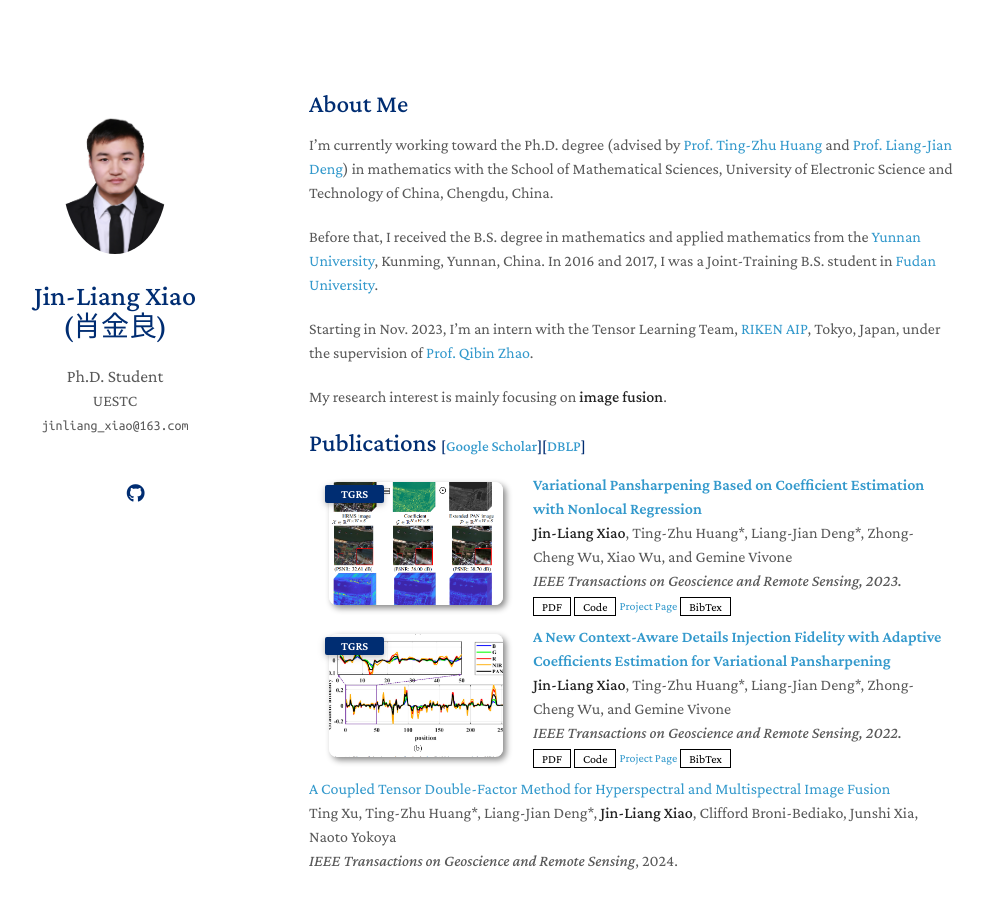
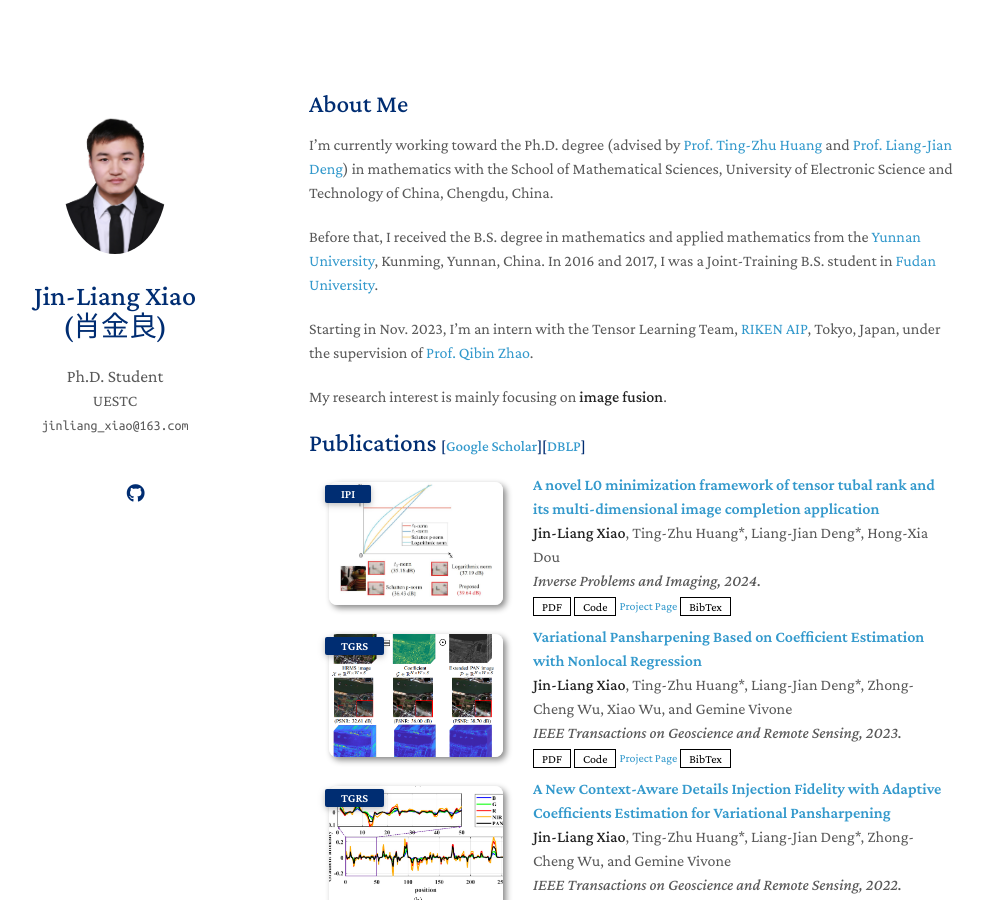
Before and after one commit to Jin-liangXiao/Jin-liangXiao.github.io, a Jekyll site: the page built from index.md, in a window 1280 px wide and 900 px high. Shown: the whole window, without its empty margins (161-1144 px from the left). Built offline with Jekyll 4.4.1, drawn with Linux system fonts in a browser that asks for light colours; nearby versions of some CDN libraries; a style sheet for code colours, icons or effects is not loaded; our own code applies the rules of GitHub Pages for plain Markdown files.

Commit message:
Update publications.md

```diff
--- a/_includes/publications.md
+++ b/_includes/publications.md
@@ -3,6 +3,31 @@
 
 <div class="publications">
 <ol class="bibliography">
+
+
+
+
+
+<li>
+<div class="pub-row">
+  <div class="col-sm-3 abbr" style="position: relative;padding-right: 15px;padding-left: 15px;">
+    <img src="assets/img/IPI_1.jpg" width="200px" class="teaser img-fluid z-depth-1" style="width=100;height=30%">
+            <abbr class="badge">IPI</abbr>
+  </div>
+  <div class="col-sm-9" style="position: relative;padding-right: 15px;padding-left: 20px;">
+      <div class="title"><a href="https://www.aimsciences.org/article/doi/10.3934/ipi.2024018">A novel L0 minimization framework of tensor tubal rank and its multi-dimensional image completion application</a></div>
+      <div class="author"><strong>Jin-Liang Xiao</strong>, Ting-Zhu Huang*, Liang-Jian Deng*, Hong-Xia Dou</div>
+      <div class="periodical"><em>Inverse Problems and Imaging, 2024.</em>
+      </div>
+    <div class="links">
+      <a href="https://github.com/Jin-liangXiao/Jin-liangXiao.github.io/blob/main/assets/PDF/2024ipi.pdf" class="btn btn-sm z-depth-0" role="button" target="_blank" style="font-size:12px;">PDF</a>
+      <a href="https://github.com/Jin-liangXiao/L0-TC" class="btn btn-sm z-depth-0" role="button" target="_blank" style="font-size:12px;">Code</a>
+      <a href="" style="font-size:12px;">Project Page</a>
+      <a href="https://github.com/Jin-liangXiao/Jin-liangXiao.github.io/blob/main/assets/img/IPI-bib.txt" class="btn btn-sm z-depth-0" role="button" target="_blank" style="font-size:12px;">BibTex</a>
+    </div>
+  </div>
+</div>
+</li>
 
 
 
@@ -19,7 +44,7 @@
       <div class="periodical"><em>IEEE Transactions on Geoscience and Remote Sensing, 2023.</em>
       </div>
     <div class="links">
-      <a href="https://ieeexplore.ieee.org/document/10218368" class="btn btn-sm z-depth-0" role="button" target="_blank" style="font-size:12px;">PDF</a>
+      <a href="https://github.com/Jin-liangXiao/Jin-liangXiao.github.io/blob/main/assets/PDF/2023SFNLR.pdf" class="btn btn-sm z-depth-0" role="button" target="_blank" style="font-size:12px;">PDF</a>
       <a href="https://github.com/Jin-liangXiao/SFNLR" class="btn btn-sm z-depth-0" role="button" target="_blank" style="font-size:12px;">Code</a>
       <a href="" style="font-size:12px;">Project Page</a>
       <a href="https://github.com/Jin-liangXiao/Jin-liangXiao.github.io/blob/main/assets/img/sfnlr-bib.txt" class="btn btn-sm z-depth-0" role="button" target="_blank" style="font-size:12px;">BibTex</a>
@@ -45,7 +70,7 @@
       <div class="periodical"><em>IEEE Transactions on Geoscience and Remote Sensing, 2022.</em>
       </div>
     <div class="links">
-      <a href="https://ieeexplore.ieee.org/document/9721243" class="btn btn-sm z-depth-0" role="button" target="_blank" style="font-size:12px;">PDF</a>
+      <a href="https://github.com/Jin-liangXiao/Jin-liangXiao.github.io/blob/main/assets/PDF/2022CDIF.pdf" class="btn btn-sm z-depth-0" role="button" target="_blank" style="font-size:12px;">PDF</a>
       <a href="https://github.com/liangjiandeng/CDIF" class="btn btn-sm z-depth-0" role="button" target="_blank" style="font-size:12px;">Code</a>
       <a href="" style="font-size:12px;">Project Page</a>
       <a href="https://github.com/Jin-liangXiao/Jin-liangXiao.github.io/blob/main/assets/img/cdif-bib.txt" class="btn btn-sm z-depth-0" role="button" target="_blank" style="font-size:12px;">BibTex</a>
```
